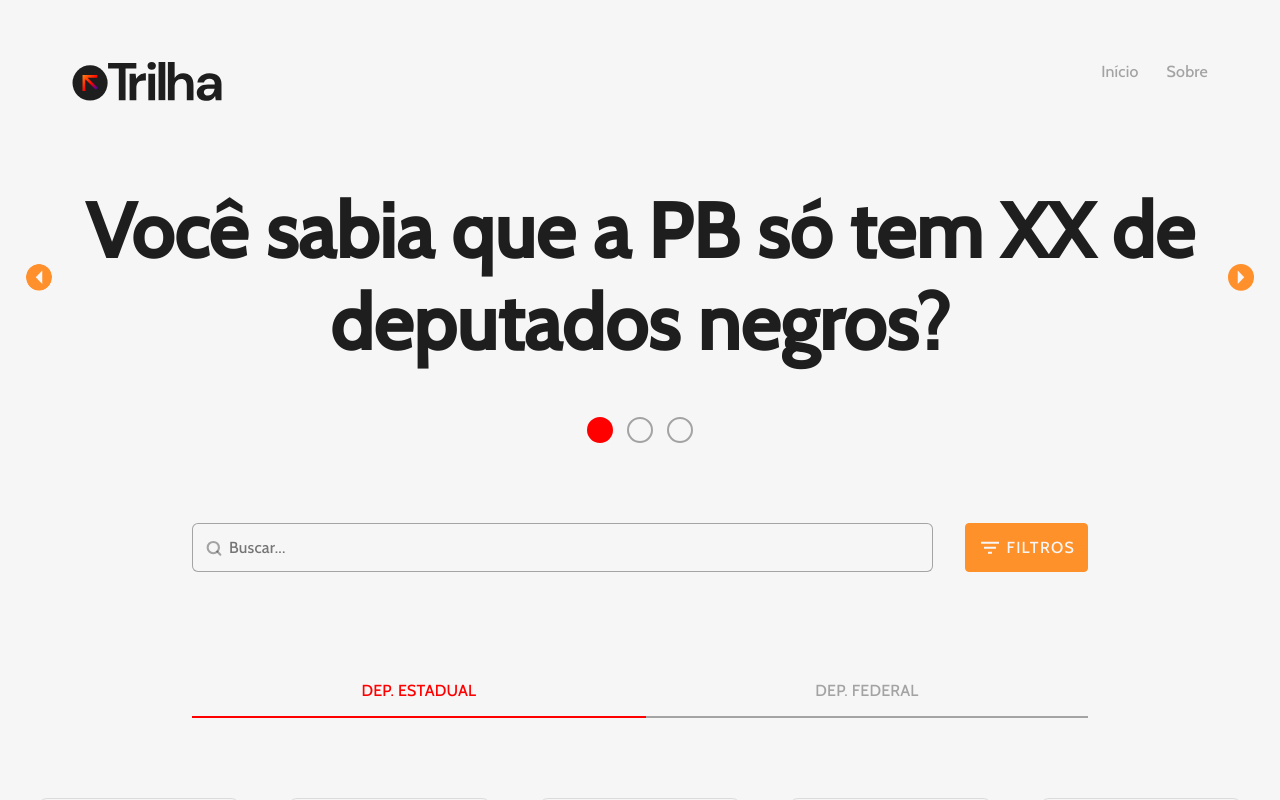
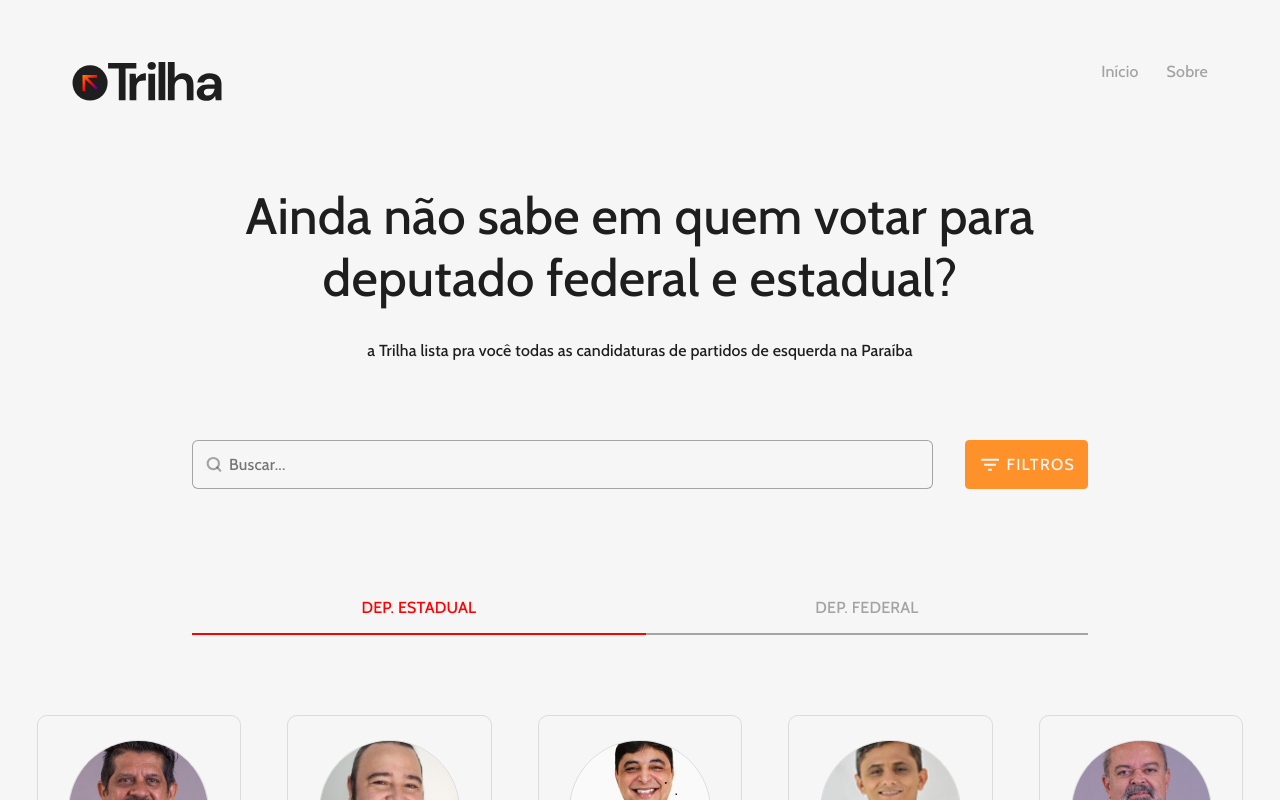
Before and after one commit to novatrilha/trilha, a SvelteKit app: page / in a window 1280 px wide. Shown: the top 800 px of the page. Built offline with nearby package versions, Linux system fonts and the light colour scheme.

Commit message:
Add intro instead of slider

```diff
--- a/src/app.scss
+++ b/src/app.scss
@@ -47,6 +47,7 @@ body {
   --font4: 2em;
   --font5: 2.25em;
   --font6: 2.5em;
+  --font7: 3em;
 
   --padding-details-page: 8vw;
 }
@@ -111,6 +112,10 @@ header {
 main {
   margin: 0 auto;
   padding: 0 0 10em;
+
+  > * {
+    margin-inline: auto;
+  }
 }
 
 .clickable {
--- a/src/routes/+page.svelte
+++ b/src/routes/+page.svelte
@@ -53,14 +53,18 @@
 </svelte:head>
 
 <section>
-	<MainSlider />
+	<!-- <MainSlider /> -->
+	<div class="intro">
+		<h1>Ainda não sabe em quem votar para  deputado federal e estadual?</h1>
+		<span>a Trilha lista pra você todas as candidaturas de partidos de esquerda na Paraíba</span>
+	</div>
 
 	<SearchBar />
 
 	<CardsContainer />
 </section>
 
-<style>
+<style lang="scss">
 	section {
 		display: flex;
 		flex-direction: column;
@@ -68,4 +72,23 @@
 		max-width: min(85em, 98vw);
 		padding: 0 min(4.5em, 2vw);
 	}
+
+	.intro {
+		display: flex;
+		flex-direction: column;
+		align-items: center;
+		text-align: center;
+		gap: 2em;
+
+		h1 {
+			width: min(24ch, 90%);
+			margin: 0;
+			font-size: max(var(--font7), 4vw);
+		}
+
+		span {
+			color: var(--black);
+			font-size: var(--font0);
+		}
+	}
 </style>
--- a/src/routes/sobre/+page.svelte
+++ b/src/routes/sobre/+page.svelte
@@ -173,14 +173,14 @@
     display: flex;
     justify-content: center;
     flex-wrap: wrap;
-    gap: 1em;
+    gap: 4vw;
 
     .item {
-      min-width: 300px;
+      min-width: 250px;
       width: 55%;
 
       &:first-child {
-        width: calc(45% - 1em);
+        width: calc(45% - 4vw);
       }
 
       .title {
```
